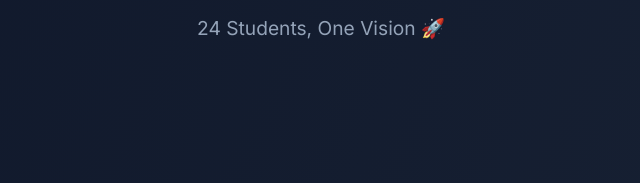
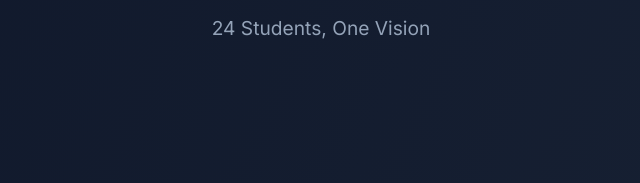
Before and after one commit to Ahmadyas1n/ai.kurd, a plain HTML site: page index.html in a window 1280 px wide. Shown: the part 211-394 px from the top of the page, 319-959 px from the left. Drawn offline with Linux system fonts and the light colour scheme.

Commit message:
Update index.html

```diff
--- a/index.html
+++ b/index.html
@@ -50,7 +50,7 @@
   <section id="home" class="hero">
     <div class="container">
       <h2>Kurdish AI Engineers</h2>
-      <p class="subtitle">24 Students, One Vision 🚀</p>
+      <p class="subtitle">24 Students, One Vision </p>
     </div>
   </section>
 
```
